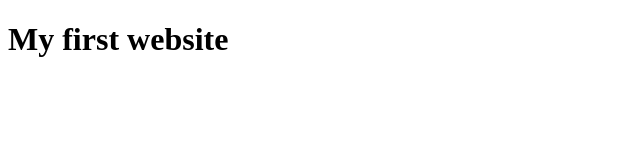
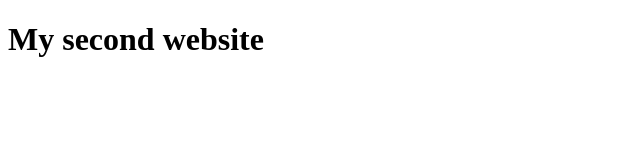
Before and after one commit to nodewap/test, a plain HTML site: page index.html in a window 1280 px wide. Shown: the whole page, without its empty margins (0-640 px from the left). Drawn offline with Linux system fonts and the light colour scheme.

Commit message:
second release 1.0.0

```diff
--- a/index.html
+++ b/index.html
@@ -7,6 +7,6 @@
   <title>Document</title>
 </head>
 <body>
-  <h1>My first website</h1>
+  <h1>My second website</h1>
 </body>
 </html>
```
